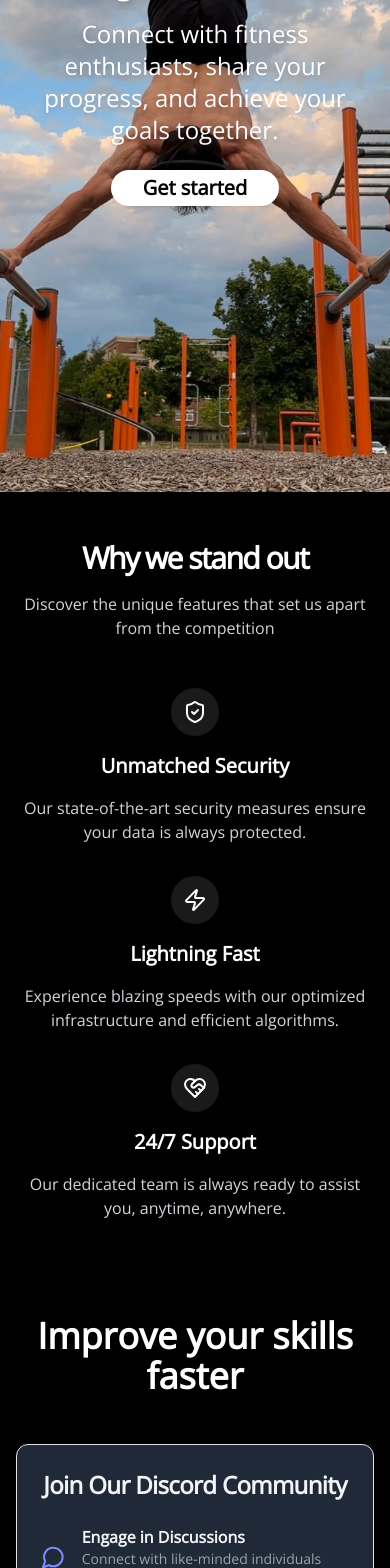
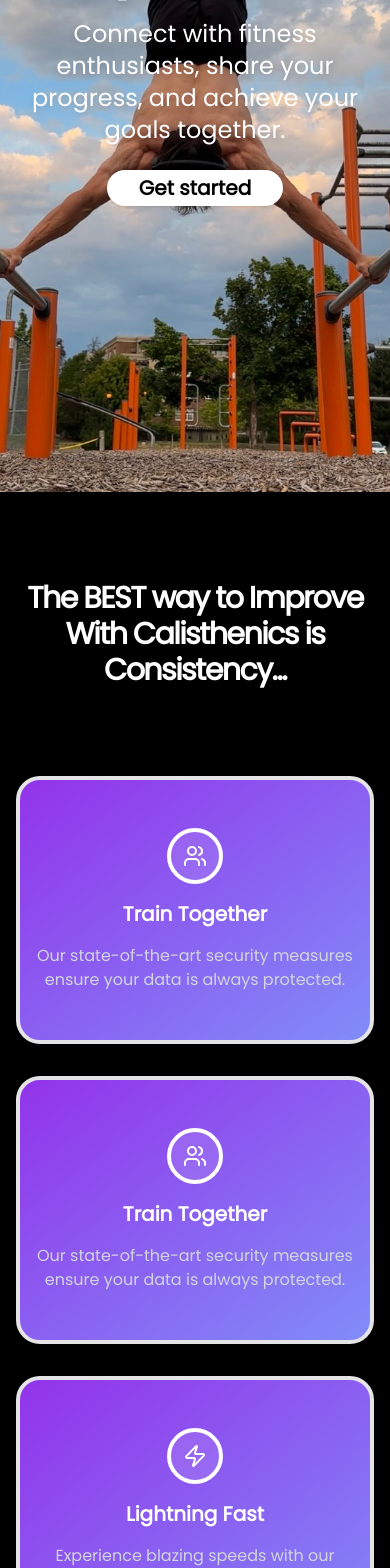
Before and after one commit to Eric0M/GymTalk, a Next.js app: page / in a window 390 px wide. Shown: the part 432-2000 px from the top of the page. Built offline with nearby package versions, Linux system fonts and the light colour scheme.

Commit message:
Improved te look of the why_us cards

```diff
--- a/app/components/contact_us/contact_us.tsx
+++ b/app/components/contact_us/contact_us.tsx
@@ -30,7 +30,7 @@ export default function Contact() {
             </h3>
             <a
               href="mailto:business@ericmacrae.com"
-              className="inline-flex items-center text-blue-400 hover:text-blue-300 transition-colors"
+              className="inline-flex items-center text-indigo-400 hover:text-indigo-300 transition-colors"
             >
               <EnvelopeIcon className="w-5 h-5 mr-2" />
               business@ericmacrae.com
@@ -85,7 +85,7 @@ export default function Contact() {
           </div>
         </CardContent>
         <CardFooter>
-          <Button className="w-full bg-blue-600 hover:bg-blue-700 text-white">
+          <Button className="w-full bg-indigo-600 hover:bg-indigo-800 text-white">
             Submit
           </Button>
         </CardFooter>
--- a/app/components/disc_standard_and_premium/discord_standard_and_premium.tsx
+++ b/app/components/disc_standard_and_premium/discord_standard_and_premium.tsx
@@ -18,7 +18,7 @@ import {
 
 export default function Component() {
   return (
-    <div className="py-12 md:py-24 lg:py-32 bg-black flex flex-col items-center justify-center p-4 space-y-8">
+    <div className=" min-h-screen bg-black flex flex-col items-center justify-center p-4 space-y-8">
       <h1 className="text-4xl md:text-5xl font-bold text-center text-white mb-4">
         Improve your skills faster
       </h1>
--- a/app/components/header/header.tsx
+++ b/app/components/header/header.tsx
@@ -23,7 +23,7 @@ export default function Header() {
       <div className="container mx-auto px-4">
         <div className="flex items-center justify-between h-20">
           <div className="flex-shrink-0">
-            <Link href="/" className="text-xl font-bold">
+            <Link href="/" className="text-2xl font-bold text-indigo-400">
               GymTalk
             </Link>
           </div>
@@ -31,12 +31,15 @@ export default function Header() {
             <Link href="/programs" className="hover:text-white ">
               Programs
             </Link>
+            <p>|</p>
             <Link href="/about" className="hover:text-white">
               About Us
             </Link>
+            <p>|</p>
             <Link href="/contact" className="hover:text-white ">
               Contact
             </Link>
+            <p>|</p>
             <Link href="/gymtalk+" className="hover:text-white">
               Gymtalk+
             </Link>
--- a/app/components/pricing/pricing.tsx
+++ b/app/components/pricing/pricing.tsx
@@ -61,13 +61,13 @@ export default function PricingComponent() {
                 <ul className="mt-6 space-y-4">
                   {tier.features.map((feature) => (
                     <li key={feature} className="flex items-start">
-                      <Check className="flex-shrink-0 w-5 h-5 text-green-500" />
+                      <Check className="flex-shrink-0 w-5 h-5 text-indigo-400" />
                       <span className="ml-3">{feature}</span>
                     </li>
                   ))}
                 </ul>
               </div>
-              <Button className="mt-8 w-full bg-green-500 hover:bg-green-600 text-white">
+              <Button className="mt-8 w-full bg-indigo-600 hover:bg-indigo-800 text-white">
                 {index === 2 ? "Contact Sales" : "Get Started"}
               </Button>
             </div>
--- a/app/components/programs/programs.tsx
+++ b/app/components/programs/programs.tsx
@@ -1,3 +1,4 @@
+"use client";
 import {
   Card,
   CardContent,
@@ -62,7 +63,7 @@ export default function ProgramOptions() {
               <CardFooter>
                 <Button
                   variant="outline"
-                  className="w-full hover:bg-gray-200 hover:text-black"
+                  className="w-full rounded-full bg-indigo-400 text-white hover:bg-purple-600 border-indigo-400 hover:border-purple-800"
                 >
                   Learn More
                 </Button>
@@ -74,9 +75,12 @@ export default function ProgramOptions() {
           <Button
             variant="outline"
             size="lg"
-            className="px-8 bg-white text-black hover:bg-gray-200 hover:text-black"
+            className="px-12 py-6 rounded-full bg-indigo-400 text-white hover:bg-purple-600 border-purple-800 "
+            onClick={() => {
+              window.location.href = "/programs";
+            }}
           >
-            Learn Moreeee
+            See All Programs
           </Button>
         </div>
       </div>
--- a/app/components/test_hero/test_hero.tsx
+++ b/app/components/test_hero/test_hero.tsx
@@ -13,7 +13,9 @@ export default function Hero() {
         alt="Gym background"
         fill
         className="absolute inset-0 z-0 hero-overlay bg-opacity-60"
-        style={{ objectFit: "cover" }}
+        style={{
+          objectFit: "cover",
+        }}
         sizes="100vw"
         priority
       />
--- a/app/components/why_us/why_us.tsx
+++ b/app/components/why_us/why_us.tsx
@@ -1,30 +1,43 @@
-import { ShieldCheck, Zap, HeartHandshake } from "lucide-react";
+"use client";
+import { Button } from "@/components/ui/button";
+import { UsersIcon, Zap, HeartHandshake } from "lucide-react";
 
 export default function Why_us() {
   return (
     <section className="w-full bg-black text-white flex items-center justify-center py-12 md:py-24 lg:py-32">
       <div className="container px-4 md:px-6">
         <div className="flex flex-col items-center justify-center space-y-4 text-center">
-          <h2 className="text-3xl font-bold tracking-tighter sm:text-5xl">
-            Why we stand out
+          <h2 className=" text-3xl font-bold tracking-tighter sm:text-4xl md:text-5xl  lg:text-6xl py-10">
+            The BEST way to Improve With Calisthenics is Consistency...
           </h2>
-          <p className="max-w-[900px] text-gray-300 md:text-xl/relaxed lg:text-base/relaxed xl:text-xl/relaxed">
-            Discover the unique features that set us apart from the competition
-          </p>
+          {/*<p className="max-w-[900px] text-gray-300 md:text-xl/relaxed lg:text-base/relaxed xl:text-xl/relaxed">
+            But the second best way to improve is to train with others who are
+            at an equal or higher skill level than you
+          </p>*/}
         </div>
-        <div className="grid grid-cols-1 md:grid-cols-3 gap-8 mt-12">
-          <div className="flex flex-col items-center space-y-4 text-center">
-            <div className="bg-white/10 p-3 rounded-full">
-              <ShieldCheck className="w-6 h-6 text-white" />
+        <div className="grid grid-cols-1 md:grid-cols-4 gap-8 mt-12">
+          <div className="flex flex-col items-center space-y-4 text-center border-4 rounded-3xl py-12 bg-gradient-to-br from-purple-600 to-indigo-400">
+            <div className="bg-white/10 p-3 rounded-full border-4 border-white">
+              <UsersIcon className="w-6 h-6 text-white" />
             </div>
-            <h3 className="text-xl font-bold">Unmatched Security</h3>
+            <h3 className="text-xl font-bold">Train Together</h3>
             <p className="text-gray-300">
               Our state-of-the-art security measures ensure your data is always
               protected.
             </p>
           </div>
-          <div className="flex flex-col items-center space-y-4 text-center">
-            <div className="bg-white/10 p-3 rounded-full">
+          <div className="flex flex-col items-center space-y-4 text-center border-4 rounded-3xl py-12 bg-gradient-to-br from-purple-600 to-indigo-400">
+            <div className="bg-white/10 p-3 rounded-full border-4 border-white">
+              <UsersIcon className="w-6 h-6 text-white" />
+            </div>
+            <h3 className="text-xl font-bold">Train Together</h3>
+            <p className="text-gray-300">
+              Our state-of-the-art security measures ensure your data is always
+              protected.
+            </p>
+          </div>
+          <div className="flex flex-col items-center space-y-4 text-center border-4 rounded-3xl py-12 bg-gradient-to-br from-purple-600 to-indigo-400">
+            <div className="bg-white/10 p-3 rounded-full border-4 border-white">
               <Zap className="w-6 h-6 text-white" />
             </div>
             <h3 className="text-xl font-bold">Lightning Fast</h3>
@@ -33,8 +46,8 @@ export default function Why_us() {
               efficient algorithms.
             </p>
           </div>
-          <div className="flex flex-col items-center space-y-4 text-center">
-            <div className="bg-white/10 p-3 rounded-full">
+          <div className="flex flex-col items-center space-y-4 text-center border-4 bg-gradient-to-br from-purple-600 to-indigo-400 rounded-3xl py-12">
+            <div className="bg-white/10 p-3 rounded-full border-4 border-white">
               <HeartHandshake className="w-6 h-6 text-white" />
             </div>
             <h3 className="text-xl font-bold">24/7 Support</h3>
@@ -44,6 +57,14 @@ export default function Why_us() {
             </p>
           </div>
         </div>
+        <div className="flex justify-center">
+          <Button
+            className="lg:w-64 mt-12 rounded-full bg-indigo-400 hover:bg-purple-600 text-white font-bold"
+            onClick={() => (window.location.href = "/gymtalk+")}
+          >
+            Get Started
+          </Button>
+        </div>
       </div>
     </section>
   );
--- a/app/gymtalk+/page.tsx
+++ b/app/gymtalk+/page.tsx
@@ -1,11 +1,11 @@
 import React from "react";
 import Header from "../components/header/header";
-import PricingComponent from "../components/pricing/pricing";
+import Disc_standard_and_premium from "../components/disc_standard_and_premium/discord_standard_and_premium";
 
 const page = () => {
   return (
     <>
-      <PricingComponent />
+      <Disc_standard_and_premium />
     </>
   );
 };
--- a/app/layout.tsx
+++ b/app/layout.tsx
@@ -1,11 +1,11 @@
 import type { Metadata } from "next";
 import "./globals.css";
-import { Open_Sans } from "next/font/google";
+import { Poppins } from "next/font/google";
 import Header from "./components/header/header";
 import Footer from "./components/footer/footer";
 
 // If loading a variable font, you don't need to specify the font weight
-const inter = Open_Sans({
+const inter = Poppins({
   subsets: ["latin"],
   display: "swap",
   weight: "400",
--- a/app/page.tsx
+++ b/app/page.tsx
@@ -13,7 +13,6 @@ export default function Home() {
     <>
       <Hero />
       <Why_us />
-      <Disc_standard_and_premium />
       <ProgramOptions />
     </>
   );
```
